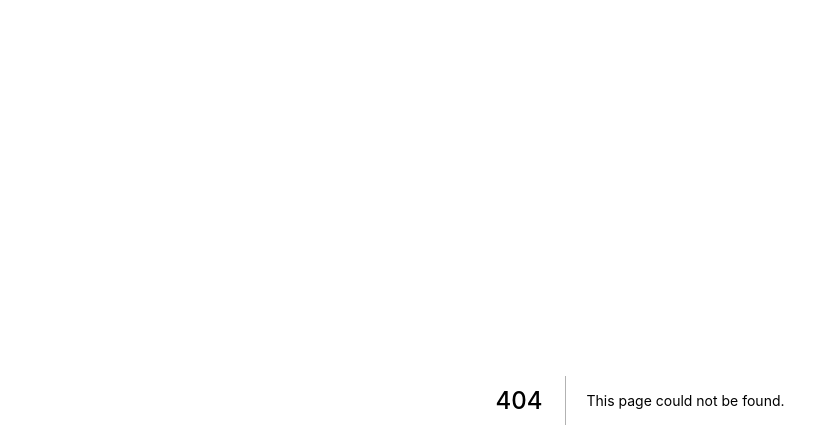
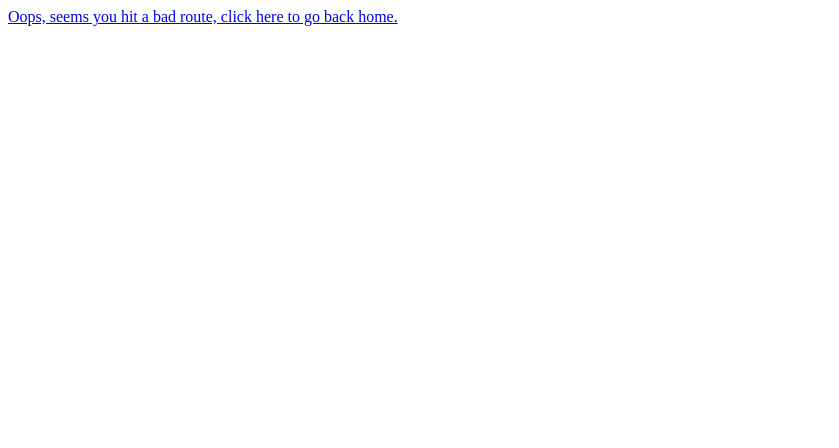
Before and after one commit to EstebanDalelR/podcaster, a Next.js app: page /1 in a window 1280 px wide. Before the commit this address had no page. Shown: the top 448 px of the page, without its empty margins (0-839 px from the left). Built offline with nearby package versions, Linux system fonts and the light colour scheme.

Commit message:
Added a catchall for broken routes

```diff
--- /dev/null
+++ b/pages/[catchAll].tsx
@@ -0,0 +1,11 @@
+import Link from "next/link";
+
+export default function CatchAll() {
+  return (
+    <Link href="/">
+      <a>
+        Oops, seems you hit a bad route, click here to go back home.
+      </a>
+    </Link>
+  )
+}
```
